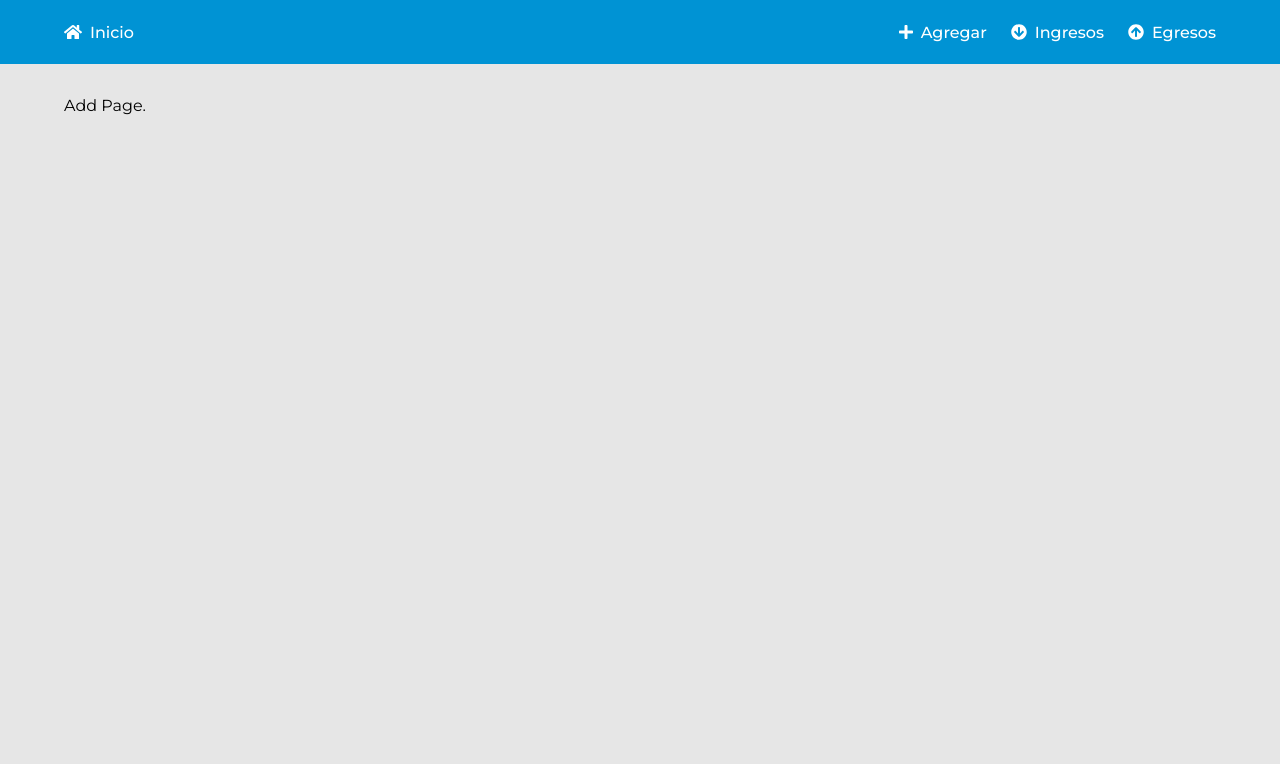
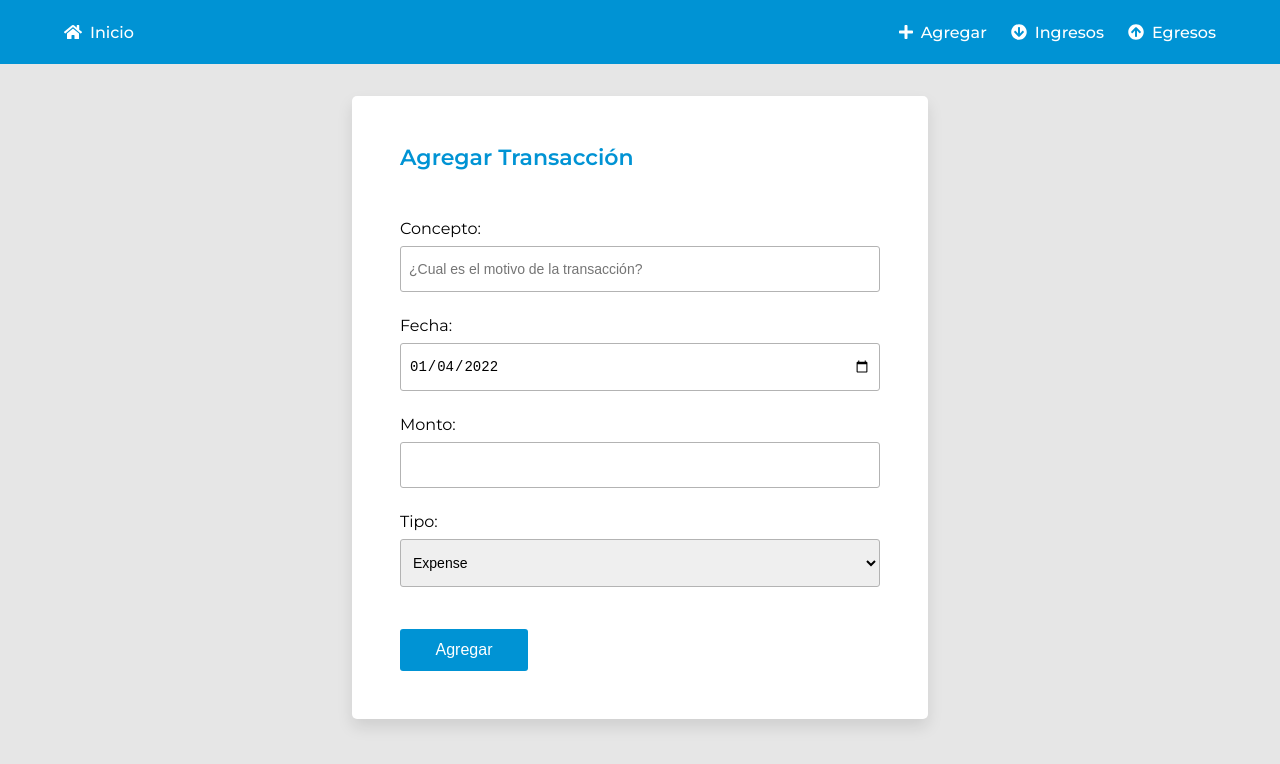
Before and after one commit to evarelaavalos/personal-budget-app, a React (Create React App) app in the folder client/: page /add in a window 1280 px wide. Shown: the top 764 px of the page. Built offline with nearby package versions, Linux system fonts and the light colour scheme.

Commit message:
add the design to the Add page.

```diff
--- a/client/src/App.js
+++ b/client/src/App.js
@@ -40,11 +40,22 @@ export default function App() {
     },
   ]);
 
+  const [types, useTypes] = useState([
+    {
+        id: 1,
+        name: 'expense',
+    },
+    {
+        id: 2,
+        name: 'income',
+    },
+  ]);
+
   return (
     <Layout>
       <Routes>
         <Route path="/" element={<Home transactions={transactions}/>} />
-        <Route path="/add" element={<Add />} />
+        <Route path="/add" element={<Add types={types} />} />
         <Route path="/expenses" element={<Expenses transactions={transactions}/>} />
         <Route path="/incomes" element={<Incomes transactions={transactions}/>} />
       </Routes>
--- a/client/src/pages/Add.js
+++ b/client/src/pages/Add.js
@@ -1,9 +1,58 @@
-import React from 'react'
+import Button from '../components/Button';
 
-export default function Add() {
+import styles from './Add.module.css';
+
+export default function Add({ types }) {
+    const typesElements = (types.map((type) => (
+        <option value={type.name} key={type.id}>
+            {type.name.charAt(0).toUpperCase() + type.name.slice(1)}
+        </option>
+    )));
+
+    const today = new Date().toISOString().split("T")[0];
+
     return (
-        <div>
-            Add Page.
-        </div>
+        <form className={styles.form}>
+            <h3 className={styles.formTitle}>Agregar Transacción</h3>
+            <label htmlFor="concept" className={styles.inputTitle}>
+                Concepto:
+            </label>
+            <input
+                type="text"
+                id="concept"
+                name="concept"
+                placeholder="¿Cual es el motivo de la transacción?"
+                required
+            />
+            <label htmlFor="date" className={styles.inputTitle}>
+                Fecha:
+            </label>
+            <input
+                type="date"
+                id="date"
+                name="date"
+                defaultValue={today}
+                required
+            />
+            <label htmlFor="amount" className={styles.inputTitle}>
+                Monto:
+            </label>
+            <input
+                type="number"
+                id="amount"
+                name="amount"
+                step="any"
+                required
+            />
+            <label htmlFor="type" className={styles.inputTitle}>
+                Tipo:
+            </label>
+            <select id="type" name="type">
+                {typesElements}
+            </select>
+            <Button type='submit'>
+                Agregar
+            </Button>
+        </form>
     )
 }
--- /dev/null
+++ b/client/src/pages/Add.module.css
@@ -0,0 +1,40 @@
+.form {
+    max-width: 36rem; /* 576px */
+    margin: 0 auto;
+    padding: clamp(2rem, 1rem + 4vw , 3rem);
+    background-color: var(--color-neutral-100);
+    border-radius: 5px;
+    box-shadow: 0 8px 16px 0 rgba(0,0,0,.1);
+}
+
+.form > :is(input, select, label) {
+    display: block;
+    width: 100%;
+}
+
+.form > :is(input, select) {
+    margin-bottom: 1.5rem;
+    font-size: 0.875rem;
+    padding: 0.875rem 0.5rem;
+    border: 1px solid var(--color-neutral-300);
+    border-radius: 3px;
+}
+
+.form > :is(input, select):is(:focus,:active) {
+    border-color: transparent;
+    outline: 3px solid var(--color-primary-400);
+}
+
+.formTitle {
+    display: inline-block;
+    width: 100%;
+    margin-bottom: 1.5rem;
+    color: var(--color-primary-500);
+    font-size: 1.375rem;
+    font-weight: 600;
+}
+
+.inputTitle {
+    margin-top: 1.5rem;
+    margin-bottom: 0.5rem;
+}
```
